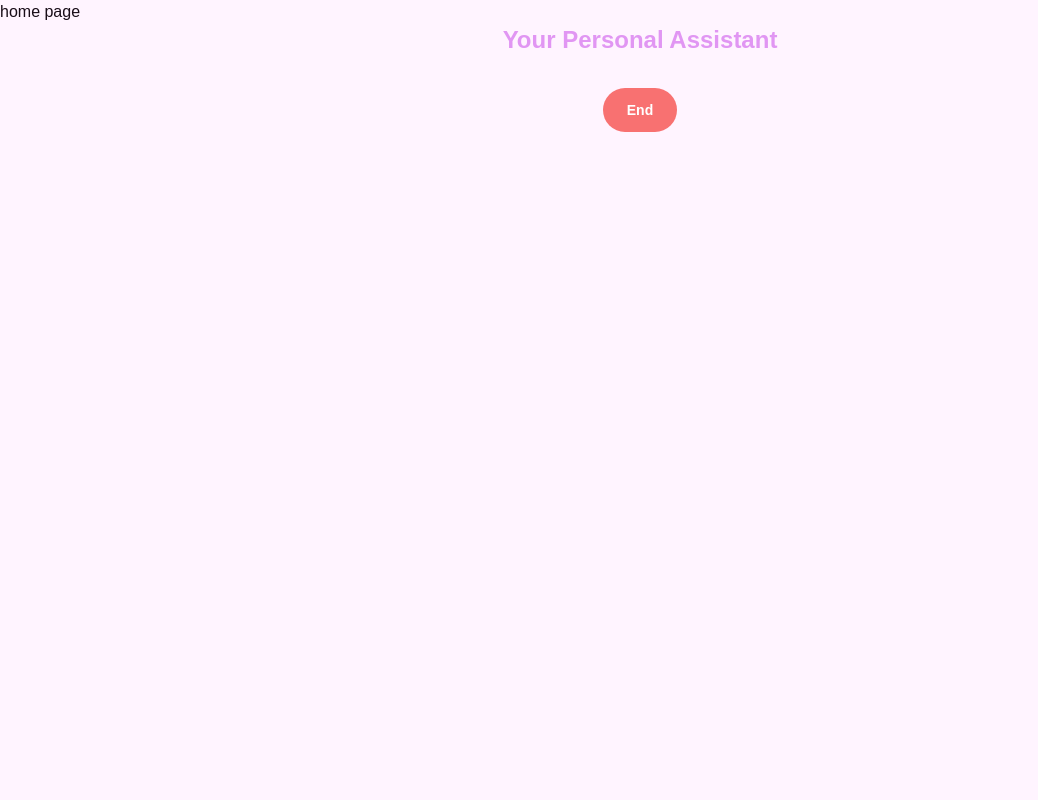
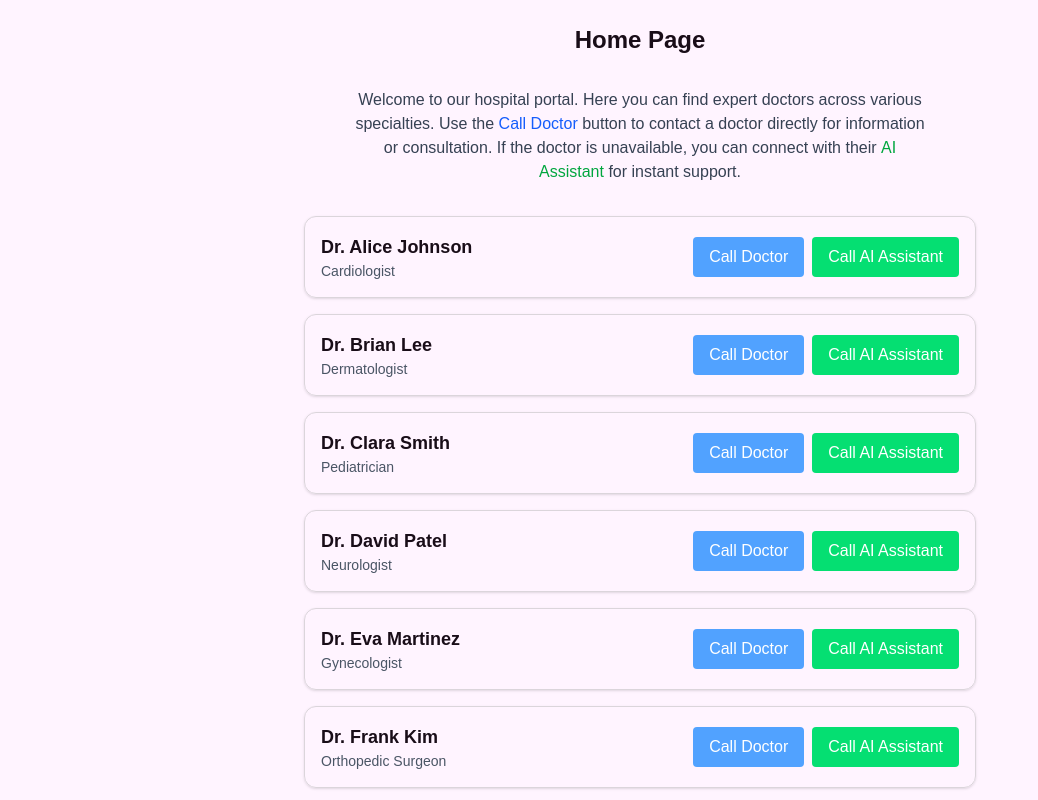
Before and after one commit to sakshipatel29/vapi-voice, a Next.js app: page / in a window 1280 px wide. Shown: the top 800 px of the page, without its empty margins (0-1038 px from the left). Built offline with nearby package versions, Linux system fonts and the light colour scheme; a web font is replaced by a local one.

Commit message:
doctors list added to home page

```diff
--- a/app/(root)/page.tsx
+++ b/app/(root)/page.tsx
@@ -1,13 +1,66 @@
+'use client'
+
 import Agent from '@/components/agent'
 import React from 'react'
 
-const page = () => {
+const doctors = [
+  { id: 'doc1', name: 'Dr. Alice Johnson', expertise: 'Cardiologist' },
+  { id: 'doc2', name: 'Dr. Brian Lee', expertise: 'Dermatologist' },
+  { id: 'doc3', name: 'Dr. Clara Smith', expertise: 'Pediatrician' },
+  { id: 'doc4', name: 'Dr. David Patel', expertise: 'Neurologist' },
+  { id: 'doc5', name: 'Dr. Eva Martinez', expertise: 'Gynecologist' },
+  { id: 'doc6', name: 'Dr. Frank Kim', expertise: 'Orthopedic Surgeon' },
+  { id: 'doc7', name: 'Dr. Grace Chen', expertise: 'Psychiatrist' },
+  { id: 'doc8', name: 'Dr. Henry Gupta', expertise: 'Endocrinologist' },
+  { id: 'doc9', name: 'Dr. Irene Ford', expertise: 'Oncologist' },
+  { id: 'doc10', name: 'Dr. Jack Wilson', expertise: 'General Physician' },
+]
+
+const Page = () => {
   return (
-    <>
-      <div>home page</div>
-      <Agent userName='You' userId='user1' type='generate'/>
-    </>
+    <div className="flex flex-col items-center justify-center p-6 space-y-8">
+      <h1 className="text-2xl font-bold">Home Page</h1>
+
+      <p className="text-center text-gray-700 max-w-xl">
+        Welcome to our hospital portal. Here you can find expert doctors across various specialties.
+        Use the <span className="font-medium text-blue-600">Call Doctor</span> button to contact a doctor directly for information or consultation.
+        If the doctor is unavailable, you can connect with their <span className="font-medium text-green-600">AI Assistant</span> for instant support.
+      </p>
+
+      <div className="space-y-4 w-full max-w-2xl">
+        {doctors.map((doc) => (
+          <div
+            key={doc.id}
+            className="flex items-center justify-between border p-4 rounded-lg shadow-sm"
+          >
+            <div>
+              <div className="text-lg font-semibold">{doc.name}</div>
+              <div className="text-sm text-gray-600">{doc.expertise}</div>
+            </div>
+
+            <div className="flex gap-2">
+              <button
+                onClick={() => alert(`Calling ${doc.name}...`)}
+                className="bg-blue-400 text-white px-4 py-2 rounded hover:bg-blue-600"
+              >
+                Call Doctor
+              </button>
+
+              <button
+                onClick={() => alert(`Calling ${doc.name}'s AI Assistant...`)}
+                className="bg-green-400 text-white px-4 py-2 rounded hover:bg-green-600"
+              >
+                Call AI Assistant
+              </button>
+            </div>
+          </div>
+        ))}
+      </div>
+
+      {/* Your existing Agent component */}
+      <Agent userName="You" userId="user1" type="generate" />
+    </div>
   )
 }
 
-export default page
+export default Page
--- a/package.json
+++ b/package.json
@@ -9,9 +9,11 @@
     "lint": "next lint"
   },
   "dependencies": {
+    "@ai-sdk/google": "^1.2.19",
     "@hookform/resolvers": "^5.1.0",
     "@radix-ui/react-label": "^2.1.7",
     "@radix-ui/react-slot": "^1.2.3",
+    "ai": "^4.3.16",
     "class-variance-authority": "^0.7.1",
     "clsx": "^2.1.1",
     "firebase": "^11.9.0",
```
Also changed, not shown: 1 other file (tests, documents, lock files or other folders).
